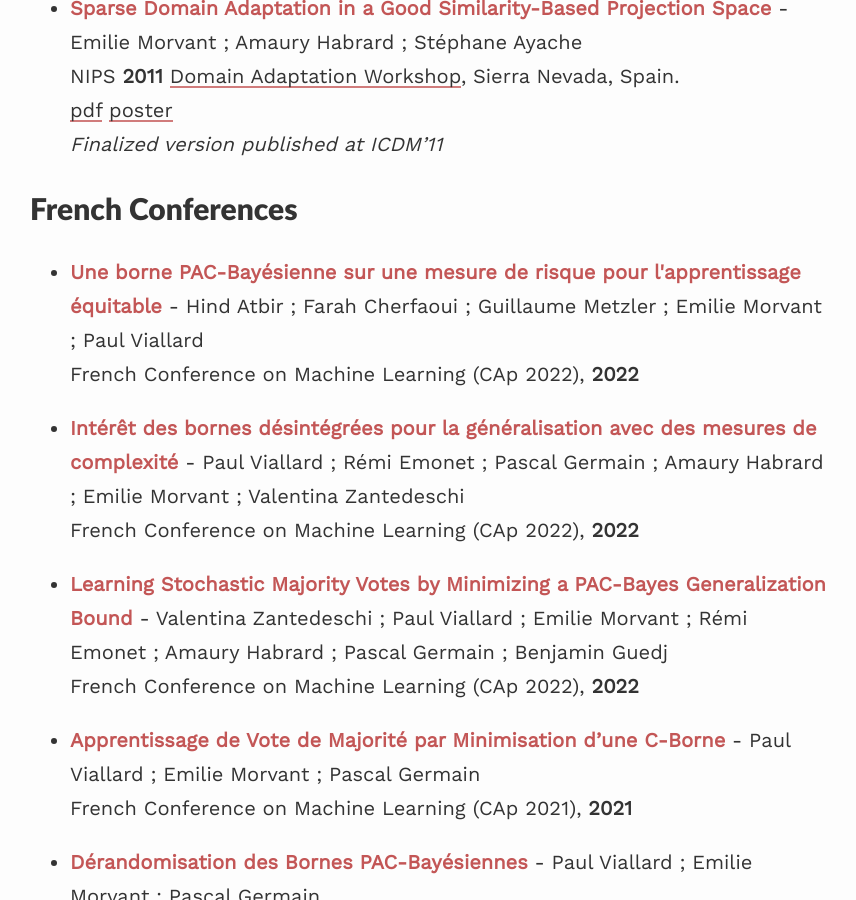
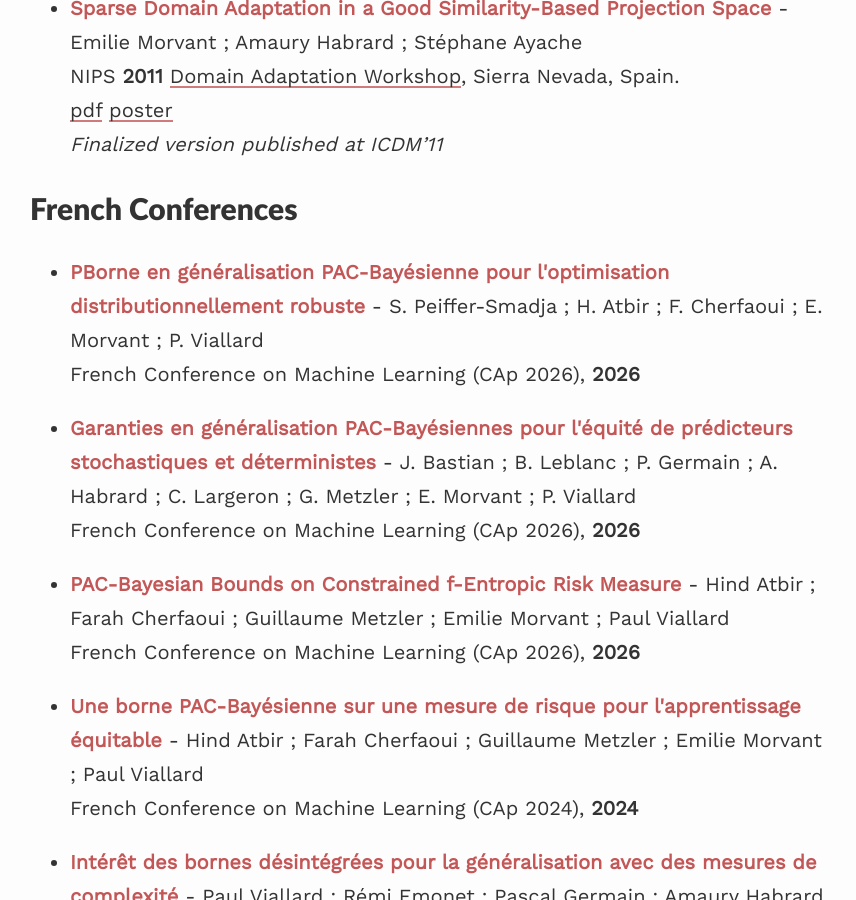
Before and after one commit to emorvant/emorvant.github.io, a Jekyll site: the page built from publications/index.md, in a window 1280 px wide and 900 px high, scrolled down 9201 px. Shown: the whole window, without its empty margins (210-1066 px from the left). Built offline with Jekyll 4.4.1, drawn with Linux system fonts in a browser that asks for light colours.

```diff
--- a/publications/index.md
+++ b/publications/index.md
@@ -223,8 +223,18 @@ _Finalized version published at ICDM'11_
 
 # French Conferences
 
+
+- __<titre>PBorne en généralisation PAC-Bayésienne pour l'optimisation distributionnellement robuste</titre>__ \- S. Peiffer-Smadja ; H. Atbir ; F. Cherfaoui ; E. Morvant ; P. Viallard\
+French Conference on Machine Learning (CAp 2026), __2026__
+
+- __<titre>Garanties en généralisation PAC-Bayésiennes pour l'équité de prédicteurs stochastiques et déterministes</titre>__ \- J. Bastian ;  B. Leblanc ;  P. Germain ;  A. Habrard ;  C. Largeron ;  G. Metzler ;  E. Morvant ;  P. Viallard\
+French Conference on Machine Learning (CAp 2026), __2026__
+
+- __<titre>PAC-Bayesian Bounds on Constrained f-Entropic Risk Measure</titre>__ \- Hind Atbir ; Farah Cherfaoui ; Guillaume Metzler ; Emilie Morvant ; Paul Viallard\
+French Conference on Machine Learning (CAp 2026), __2026__
+
 - __<titre>Une borne PAC-Bayésienne sur une mesure de risque pour l'apprentissage équitable</titre>__ \- Hind Atbir ; Farah Cherfaoui ; Guillaume Metzler ; Emilie Morvant ; Paul Viallard\
-French Conference on Machine Learning (CAp 2022), __2022__
+French Conference on Machine Learning (CAp 2024), __2024__
 
 - __<titre>Intérêt des bornes désintégrées pour la généralisation avec des mesures de complexité</titre>__ \- Paul Viallard ; Rémi Emonet ; Pascal Germain ; Amaury Habrard ; Emilie Morvant ; Valentina Zantedeschi\
 French Conference on Machine Learning (CAp 2022), __2022__
```
Also changed, not shown: _posts/2026-05-20-CAp-26.md (added, +8 -0 lines), 1 other file.
